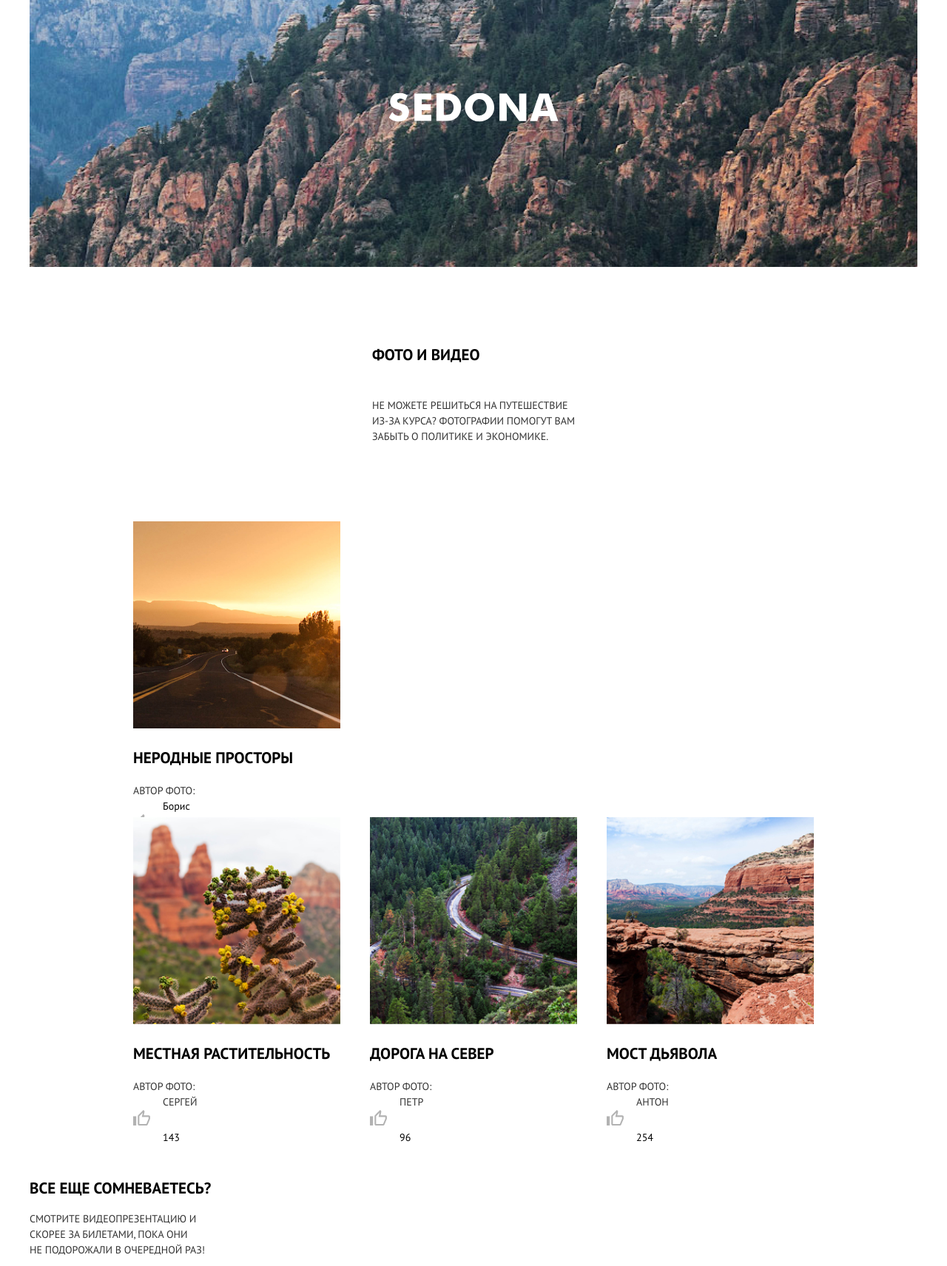
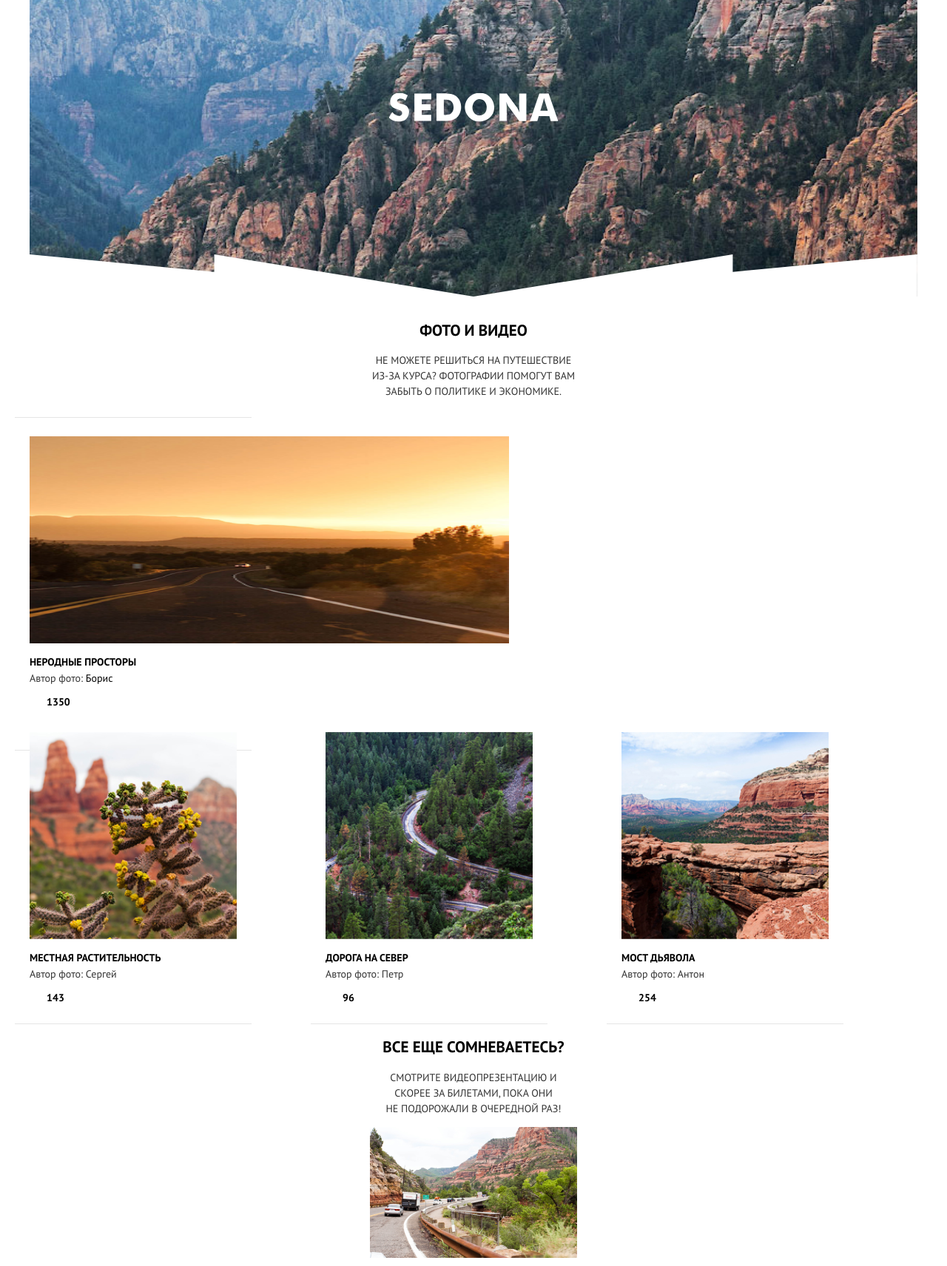
Before and after one commit to htmlacademy-adaptive/2184361-sedona-26, a website: page source/catalog.html in a window 1280 px wide. Shown: the part 167-1879 px from the top of the page at 74% size. Drawn offline with nearby package versions, Linux system fonts and the light colour scheme; files that its build step writes are made by us from their sources.

Commit message:
added alignment for catalog.html

```diff
--- a/source/catalog.html
+++ b/source/catalog.html
@@ -39,12 +39,12 @@
       <h1 class='visual-hidden'>Каталог</h1>
       <img class='page-image__text-image' src="./img/SEDONA.svg" alt="promo sedona" width="229" height="39">
     </section>
-      <section class='gallery'>
-        <header class='gallery__header'>
-          <h2 class='gallery__header title title--primary'>
+    <section class='gallery gallery__wrapper'>
+      <header class='gallery__header gallery__header-wrapper'>
+        <h2 class='gallery__header-title title title--primary'>
           Фото и видео
         </h2>
-          <p class='gallery__header description description--primary'>
+        <p class='gallery__header-description description description--primary'>
           Не можете решиться на путешествие<br>
           из-за курса? Фотографии помогут вам<br>
           забыть о политике и экономике.
@@ -52,66 +52,97 @@
       </header>
       <ul class="gallery__list">
         <li class='gallery__item gallery-item gallery-item--large'>
-            <img class='gallery-item__image-photo' src='./img/photo-1-mobile.jpg.png' alt='road to Sedona'>
-            <h3 class='gallery-item__title title title--primary'>неродные просторы</h3>
+          <img class='gallery-item__image-photo' src='./img/photo-1-mobile.jpg.png' alt="Просторы Седоны." width="280" height="280">
+          <div class="gallery-item__wrapper">
+            <h3 class='gallery-item__title title title--third'>неродные просторы</h3>
             <dl class='gallery-item__description-list'>
-              <dt class='gallery-item__autor description description--primary'>Автор фото:</dt>
+              <dt class='gallery-item__autor description'>Автор фото:</dt>
               <dd class='gallery-item__name'> Борис</dd>
-              <dt class='gallery-item__icon'>
-                <img class='image-block__image-icon' src='./img/like-icon.svg.svg' alt='likes'>
-              </dt>
-              <dd class='gallery-item__likes'>1350</dd>
             </dl>
+            <div class="gallery-item__like-container">
+              <a class="gallery-item__button" href="#" aria-label="Мне нравится.">
+                <svg class="gallery-item__icon" width="23" height="21" aria-hidden="true" focusable="false">
+                  <use xlink:href="./img/sprite.svg#icon-like"></use>
+                </svg>
+              </a>
+              <span class="gallery-item__likes">1350</span>
+            </div>
+          </div>
         </li>
         <li class='gallery__item gallery-item'>
-            <img class='gallery-item__image-photo' src='./img/photo-2-mobile.jpg.png' alt='flora of Sedona'>
-            <h3 class='gallery-item__title title title--primary'>местная растительность</h3>
+          <a class="gallery-item__wrapper-image" href="#">
+          <img class='gallery-item__image-photo' src='./img/photo-2-mobile.jpg.png' alt='Флора Седоны.' width="280" height="280">
+          </a>
+          <div class="gallery-item__wrapper">
+            <h3 class='gallery-item__title title title--third'>местная растительность</h3>
             <dl class='gallery-item__description-list'>
-              <dt class='gallery-item__autor description description--primary'>Автор фото:</dt>
-              <dd class='gallery-item__name description description--primary'> Сергей</dd>
-              <dt class='gallery-item__icon'>
-                <img class='image-block__image-icon' src='./img/like-icon.svg.svg' alt='likes'>
-              </dt>
-              <dd class='gallery-item__likes'>143</dd>
+              <dt class='gallery-item__autor description'>Автор фото:</dt>
+              <dd class='gallery-item__name description'> Сергей</dd>
             </dl>
+            <div class="gallery-item__like-container">
+              <a class="gallery-item__button" href="#" aria-label="Мне нравится.">
+                <svg class="gallery-item__icon" width="23" height="21" aria-hidden="true" focusable="false">
+                  <use xlink:href="./img/sprite.svg#icon-like"></use>
+                </svg>
+              </a>
+              <span class="gallery-item__likes">143</span>
+            </div>
+          </div>
         </li>
         <li class='gallery__item gallery-item'>
-            <img class='gallery-item__image-photo' src='./img/photo-3-mobile.jpg.png' alt='road to north'>
-            <h3 class='gallery-item__title title title--primary'>дорога на север</h3>
+          <a class="gallery-item__wrapper-image" href="#">
+          <img class='gallery-item__image-photo' src='./img/photo-3-mobile.jpg.png' alt='Дорога на север.' width="280" height="280">
+          </a>
+          <div class="gallery-item__wrapper">
+            <h3 class='gallery-item__title title title--third'>дорога на север</h3>
             <dl class='gallery-item__description-list'>
-              <dt class='gallery-item__autor description description--primary'>Автор фото:</dt>
-              <dd class='gallery-item__name description description--primary'> Петр</dd>
-              <dt class='gallery-item__icon'>
-                <img class='image-block__image-icon' src='./img/like-icon.svg.svg' alt='likes'>
-              </dt>
-              <dd class='gallery-item__likes'>96</dd>
+              <dt class='gallery-item__autor description'>Автор фото:</dt>
+              <dd class='gallery-item__name description'> Петр</dd>
             </dl>
+            <div class="gallery-item__like-container">
+              <a class="gallery-item__button" href="#" aria-label="Мне нравится.">
+                <svg class="gallery-item__icon" width="23" height="21" aria-hidden="true" focusable="false">
+                  <use xlink:href="./img/sprite.svg#icon-like"></use>
+                </svg>
+              </a>
+              <span class="gallery-item__likes">96</span>
+            </div>
+          </div>
         </li>
         <li class='gallery__item gallery-item'>
+          <a class="gallery-item__wrapper-image" href="#">
           <img class='gallery-item__image-photo' src='./img/photo-4-mobile.jpg.png' alt='bridge of davile'>
-            <h3 class='gallery-item__title title title--primary'>мост дьявола</h3>
+          </a>
+          <div class="gallery-item__wrapper">
+            <h3 class='gallery-item__title title title--third'>мост дьявола</h3>
             <dl class='gallery-item__description-list'>
-              <dt class='gallery-item__autor description description--primary'>Автор фото:</dt>
-              <dd class='gallery-item__name description description--primary'> Антон</dd>
-              <dt class='gallery-item__icon description description--primary'>
-                <img class='image-block__image-icon' src='./img/like-icon.svg.svg' alt='likes'>
-              </dt>
-              <dd class='gallery-item__likes'>254</dd>
+              <dt class='gallery-item__autor description'>Автор фото:</dt>
+              <dd class='gallery-item__name description'> Антон</dd>
             </dl>
+            <div class="gallery-item__like-container">
+              <a class="gallery-item__button" href="#" aria-label="Мне нравится.">
+                <svg class="gallery-item__icon" width="23" height="21" aria-hidden="true" focusable="false">
+                  <use xlink:href="./img/sprite.svg#icon-like"></use>
+                </svg>
+              </a>
+              <span class="gallery-item__likes">254</span>
+            </div>
+          </div>
         </li>
+        </div>
       </ul>
     </section>
-      <section class='gallery-video'>
-        <header class='gallery-video__header header-page'>
-          <h2 class='gallery-video__header title title--primary'>
+    <section class='gallery__video'>
+      <header class='gallery__video-header header-page'>
+        <h2 class='gallery__video-header title title--primary'>
           Все еще сомневаетесь?
         </h2>
-          <p class='gallery-video__header description description--primary'>
+        <p class='gallery__video-header description description--primary'>
           Смотрите видеопрезентацию и<br>
           скорее за билетами, пока они<br>
           не подорожали в очередной раз!
         </p>
-          <img class='gallery-video__video' src='./img/video-mobile.jpg.png' alt="gallery video">
+        <img class='gallery__video-video' src='./img/video-mobile.jpg.png' alt="gallery video">
       </header>
     </section>
   </main>
--- a/source/sass/blocks/description.scss
+++ b/source/sass/blocks/description.scss
@@ -3,11 +3,11 @@
   font-weight: 400;
   font-size: 14px;
   line-height: 21px;
+  color: $text-third;
 }
 
 .description--primary {
   color: $text-third;
-  // text-align: center;
   text-transform: uppercase;
 }
 
--- a/source/sass/blocks/gallery-item.scss
+++ b/source/sass/blocks/gallery-item.scss
@@ -1,19 +1,16 @@
 .gallery-item {
-  min-width: 320px;
-}
+  width: 280px;
+  position: relative;
 
-@media (min-width: $tablet-width) {
-  .gallery-item {
+  @media (min-width: $tablet-width) {
     &--large {
       grid-column: 1/ -1;
       min-width: 648px;
       height: 480px;
     }
   }
-}
 
-@media (min-width: $desktop-width) {
-  .gallery-item {
+  @media (min-width: $desktop-width) {
     grid-column: 30%;
 
     &--large {
@@ -22,3 +19,58 @@
     }
   }
 }
+
+.gallery-item__image-photo {
+  display: block;
+  margin: 0 auto;
+  width: 100%;
+}
+
+.gallery-item__wrapper {
+  margin: 0;
+  margin-top: 15px;
+}
+
+.gallery-item__description-list {
+  margin: 0;
+  height: 21px;
+  margin-bottom: 11px;
+}
+
+.gallery-item__title {
+  margin-top: 15px;
+  margin-bottom: 1px;
+}
+
+.gallery-item__autor {
+  display: inline;
+  margin-bottom: 11px;
+}
+
+.gallery-item__name {
+  display: inline-block;
+  margin-left: 0;
+  margin-bottom: 11px;
+}
+
+.gallery-item__icon {
+  display: block;
+}
+
+// // .k__image-icon {
+// // }
+
+.gallery-item__likes {
+  display: inline;
+
+  @include text-bolt-xs();
+}
+
+.gallery-item__like-container {
+  margin: 0;
+  display: flex;
+}
+
+.gallery-item__button {
+  margin: 0;
+}
--- a/source/sass/blocks/gallery.scss
+++ b/source/sass/blocks/gallery.scss
@@ -1,43 +1,79 @@
 .gallery {
-  min-width: 320px;
-  display: flex;
-  flex-direction: column;
-  justify-content: center;
-  align-items: center;
+  width: 280px;
+  // display: flex;
+  // flex-direction: column;
+  // justify-content: center;
+  // align-items: center;
+  // margin: 0;
+}
+
+.gallery__wrapper {
+  margin: 0 auto;
+}
+
+.gallery__header-wrapper {
+  position: relative;
+  margin-bottom: 64px;
 }
 
 .gallery__header {
   margin-top: 33px;
-  margin-bottom: 45px;
+  margin-bottom: 50px;
+  text-align: center;
+
+  &::after {
+    display: block;
+    position: absolute;
+    content: "";
+    width: 320px;
+    height: 1px;
+    background-color: $bg-color-border;
+    bottom: -25px;
+    left: -20px;
+  }
 }
 
 .gallery__list {
-  min-width: 320px;
+  width: 100%;
+  padding: 0;
   list-style-type: none;
+  display: grid;
+  grid-template-columns: 1fr;
+  gap: 50px;
+
+  @media (min-width: $tablet-width) {
+    grid-template-columns: repeat(2, 1fr);
+    gap: 0;
+  }
+
+  @media (min-width: $desktop-width) {
+    grid-template-columns: repeat(3, 1fr);
+  }
 }
 
-// .gallery__item {
-//   margin: 0;
-// }
+.gallery__item {
+  &::after {
+    display: block;
+    position: absolute;
+    content: "";
+    width: 320px;
+    height: 1px;
+    background-color: $bg-color-border;
+    bottom: -25px;
+    left: -20px;
+  }
+}
 
-// .gallery-item__image-photo {
-// }
-// .gallery-item__title {
-// }
-// .gallery-item__description-list {
-// }
-// .gallery-item__autor {
-// }
-// .gallery-item__name {
-// }
-// .gallery-item__icon {
-// }
-// .image-block__image-icon {
-// }
-// .gallery-item__likes {
-// }
+.gallery__video {
+  text-align: center;
+  margin-top: 43px;
+}
 
 @media (min-width: $tablet-width) {
+  .gallery {
+    width: 648px;
+  }
+
   .gallery__list {
     display: grid;
     grid-template-columns: 1fr 1fr;
@@ -45,6 +81,10 @@
 }
 
 @media (min-width: $desktop-width) {
+  .gallery {
+    width: 1200px;
+  }
+
   .gallery__list {
     display: grid;
     grid-template-columns: 1fr 1fr 1fr;
--- a/source/sass/blocks/main-footer.scss
+++ b/source/sass/blocks/main-footer.scss
@@ -42,5 +42,11 @@
     justify-content: space-around;
     width: 100%;
     height: 120px;
+
+    &--form {
+      justify-content: space-between;
+      width: 960px;
+      margin: 0 auto;
+    }
   }
 }
--- a/source/sass/blocks/page-image.scss
+++ b/source/sass/blocks/page-image.scss
@@ -1,11 +1,26 @@
 .page-image {
   background-image: url("../../img/back-mobile.jpg.png");
   background-repeat: no-repeat;
-  background-position: 50%;
+  background-position: center;
   padding: 90px 19px 85px 19px;
   background-size: cover;
   position: relative;
   height: 389px;
+
+  &::after {
+    display: block;
+    position: absolute;
+    width: 100%;
+    height: 57px;
+    transform: translateX(50%);
+    content: "";
+    background-image: url("../../img/intro-triangle.svg.svg");
+    background-repeat: no-repeat;
+    background-position: center;
+    bottom: 0;
+    right: 50%;
+    box-shadow: 0 2px 2px 0 $bg-color;
+  }
 
   &__text-image {
     position: absolute;
@@ -24,14 +39,12 @@
 .page-image--form {
   background-image: url("../../img/back-desktop.jpg.png");
   background-repeat: no-repeat;
-  background-position: 70% -40px;
   height: 214px;
 
   @media (min-width: $tablet-width) {
     background-image: url("../../img/back-form-tablet.png");
     background-repeat: no-repeat;
     background-size: cover;
-    background-position: 70% -40px;
     height: 290px;
     padding: 0;
   }
@@ -40,7 +53,6 @@
     background-image: url("../../img/back-desktop.jpg\ \(1\).png");
     background-size: cover;
     background-repeat: no-repeat;
-    background-position: 70% -40px;
     width: 1200px;
     height: 512px;
     padding: 0;
--- a/source/sass/blocks/title.scss
+++ b/source/sass/blocks/title.scss
@@ -18,3 +18,7 @@
   color: $text-secondary;
   mix-blend-mode: normal;
 }
+
+.title--third {
+  @include text-bolt-xs();
+}
--- a/source/sass/global/variables.scss
+++ b/source/sass/global/variables.scss
@@ -17,6 +17,8 @@ $bg-color-border: #d6d6d6;
 $bg-color-icon: #e6e6e6;
 $bg-color-check: #d5d5d5;
 
+$bg-color-border: #e5e5e5;
+
 // veiwports
 $tablet-width: 768px;
 $desktop-width: 1200px;
```
Also changed, not shown: source/form.html (+7 -7 lines), source/sass/blocks/form.scss (+55 -24 lines), source/sass/blocks/input.scss (+8 -0 lines), source/img/intro-triangle.svg.svg (added). Lines whose indentation alone changed are shown as unchanged.
